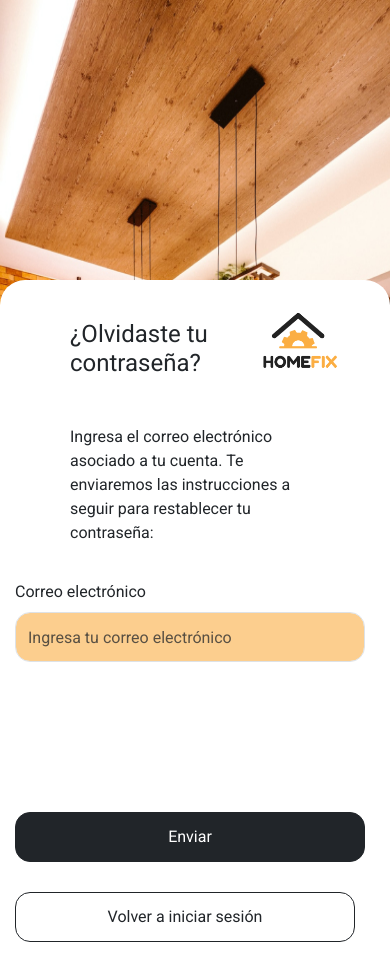
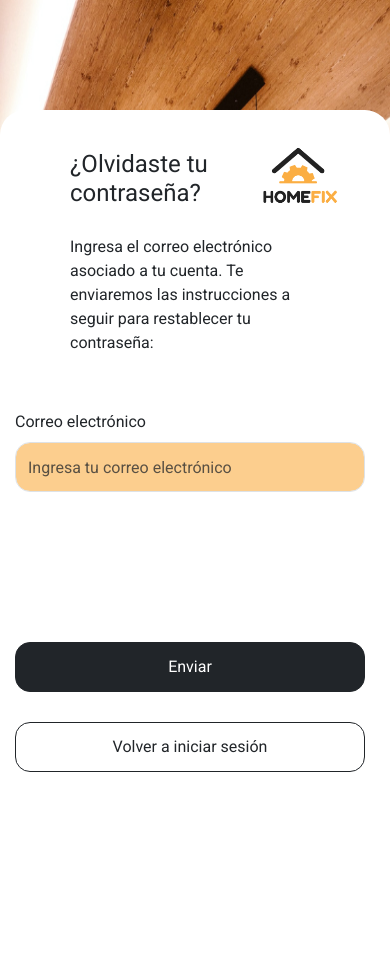
Before and after one commit to No-Country/c13-33-t-csharp, a React (Create React App) app in the folder Frontend/homefix-frontend/: page /password-reset in a window 390 px wide. Shown: the top 980 px of the page. Built offline with nearby package versions, Linux system fonts and the light colour scheme.

Commit message:
addded corrections in password reset responsive

```diff
--- a/Frontend/homefix-frontend/src/pages/password-reset/layout/LayoutResponsive.css
+++ b/Frontend/homefix-frontend/src/pages/password-reset/layout/LayoutResponsive.css
@@ -76,11 +76,11 @@
 
       .passwordReset_titleContainer {
         max-width: 100%;
-        bottom: 280px;
+        bottom: 450px;
       }
 
       .passwordReset_logoContainer {
-        bottom: 120px;
+        bottom: 285px;
       }
 
   .passwordReset_formContainer {
@@ -88,16 +88,20 @@
     width: 767px;
     background-color: #ffffff;
     position: absolute;
-    top: 280px;
-    padding-top: 0px;
+    top: 110px;
+    padding-top: 100px;
     margin-left: 0px;
     z-index: 1;
     border-radius: 25px;
     max-height: 800px;
   }
 
+  .passwordReset_buttonContainer{
+    padding-bottom: 550px;
+  }
+
   .passwordReset_textContainer {
-    bottom: 700px;
+    bottom: 890px;
     max-width: 100%;
   }
 
@@ -106,7 +110,7 @@
   }
 
   .password_form {
-    padding-top: 300px;
+    padding-top: 200px;
     padding-left: 10px;
     padding-right: 20px;
     max-width: 380px;
@@ -116,6 +120,6 @@
     max-width: 250px;
   }
   .passwordReset-position {
-    max-width: 340px;
+    max-width: 350px;
   }
 }
```
